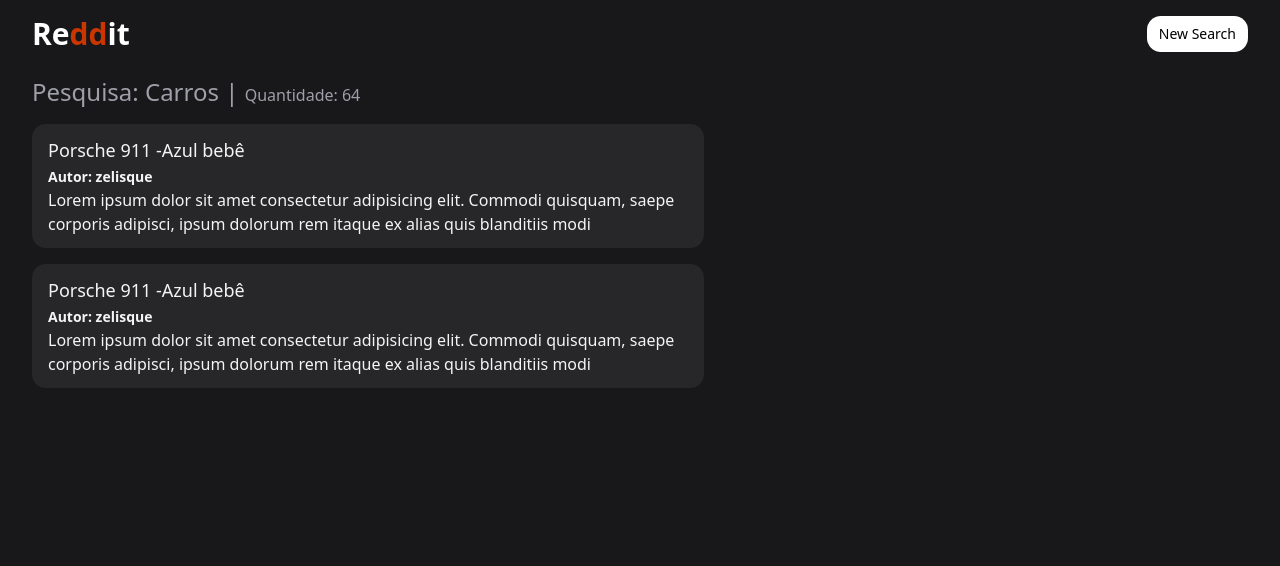
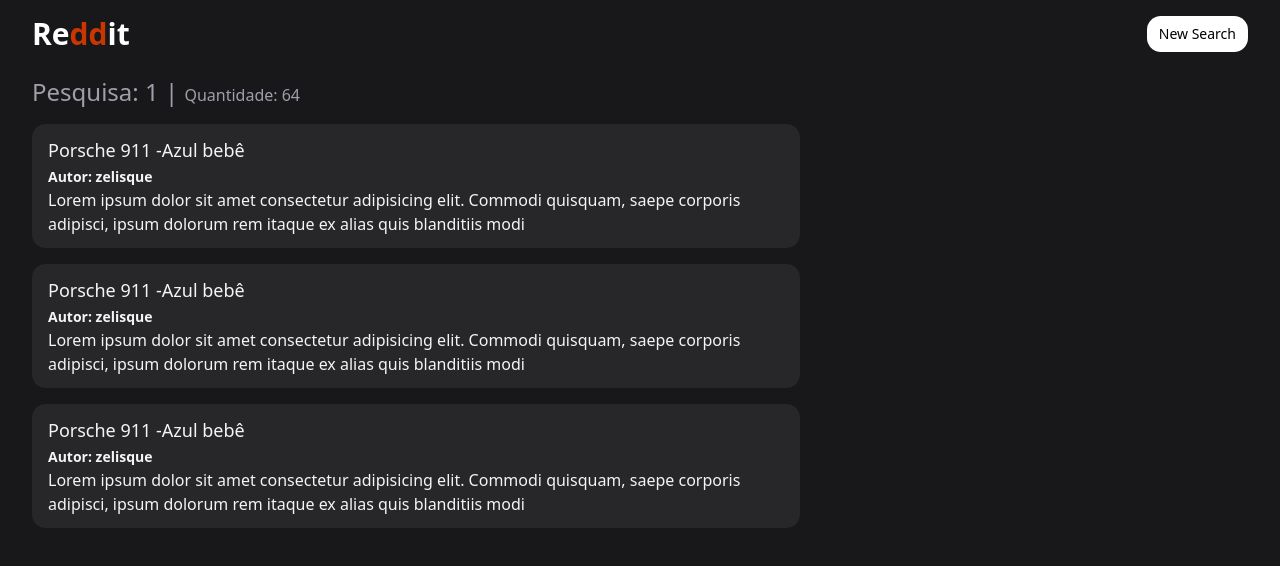
Before and after one commit to wwilliamsantana/reddit-search, a Next.js app: page /1 in a window 1280 px wide. Shown: the top 566 px of the page. Built offline with nearby package versions, Linux system fonts and the light colour scheme.

Commit message:
feat: Element Post

```diff
--- a/src/app/[theme]/page.tsx
+++ b/src/app/[theme]/page.tsx
@@ -1,17 +1,20 @@
-import ContainerPosts from "@/components/containerPosts"
+import ContainerPosts from "@/components/ContainerPosts"
+
 
 
 export default async function ResultsPage({ params }: { params: Promise<{ theme: string }> }) {
   const { theme } = await params
 
+  console.log(theme)
+
   return (
     <main className="min-h-screen py-4 mx-8">
       <header className="flex items-center justify-between">
         <h2 className="font-bold text-3xl text-white">Re<span className="text-orange-700">dd</span>it</h2>
-        <button className="px-3 py-2 bg-white text-black rounded-xl text-sm hover:bg-black hover:text-white transition-colors">New Search</button>
+        <button className="px-3 py-2 bg-white text-black rounded-xl text-sm hover:bg-orange-700 hover:text-white transition-colors">New Search</button>
       </header>
 
-      <ContainerPosts />
+      <ContainerPosts theme={theme} />
     </main>
   )
 }
--- a/src/components/ContainerPosts.tsx
+++ b/src/components/ContainerPosts.tsx
@@ -1,22 +1,23 @@
+"use client"
 
-export default function ContainerPosts() {
+import Post from "./Post";
+
+interface ContainerPorps {
+  theme: string
+}
+
+
+export default function ContainerPosts({ theme }: ContainerPorps) {
+
+
   return (
     <section className="mt-6">
-      <h2 className="text-2xl text-zinc-400">Pesquisa: {`Carros`} | <span className="text-base">Quantidade: 64</span></h2>
+      <h2 className="text-2xl text-zinc-400 capitalize">Pesquisa: {`${theme}`} | <span className="text-base">Quantidade: 64</span></h2>
 
-      <div className="mt-4 w-2xl text-zinc-100 flex flex-col gap-4">
-        <div className="bg-zinc-800 py-3 pl-4 pr-2 rounded-xl">
-          <p className="text-lg">Porsche 911 -Azul bebê</p>
-          <strong className="text-sm">Autor: zelisque</strong>
-          <p>Lorem ipsum dolor sit amet consectetur adipisicing elit. Commodi quisquam, saepe corporis adipisci, ipsum dolorum rem itaque ex alias quis blanditiis modi</p>
-        </div>
-
-        <div className="bg-zinc-800 py-3 pl-4 pr-2 rounded-xl">
-          <p className="text-lg">Porsche 911 -Azul bebê</p>
-          <strong className="text-sm">Autor: zelisque</strong>
-          <p>Lorem ipsum dolor sit amet consectetur adipisicing elit. Commodi quisquam, saepe corporis adipisci, ipsum dolorum rem itaque ex alias quis blanditiis modi</p>
-        </div>
-
+      <div className="mt-4 text-zinc-100 flex flex-col gap-4">
+        <Post />
+        <Post />
+        <Post />
 
       </div>
     </section>
--- /dev/null
+++ b/src/components/Post.tsx
@@ -0,0 +1,11 @@
+
+
+export default function Post() {
+  return (
+    <div className="bg-zinc-800 py-3 pl-4 pr-2 rounded-xl w-3xl">
+      <p className="text-lg">Porsche 911 -Azul bebê</p>
+      <strong className="text-sm">Autor: zelisque</strong>
+      <p>Lorem ipsum dolor sit amet consectetur adipisicing elit. Commodi quisquam, saepe corporis adipisci, ipsum dolorum rem itaque ex alias quis blanditiis modi</p>
+    </div>
+  )
+}
```
